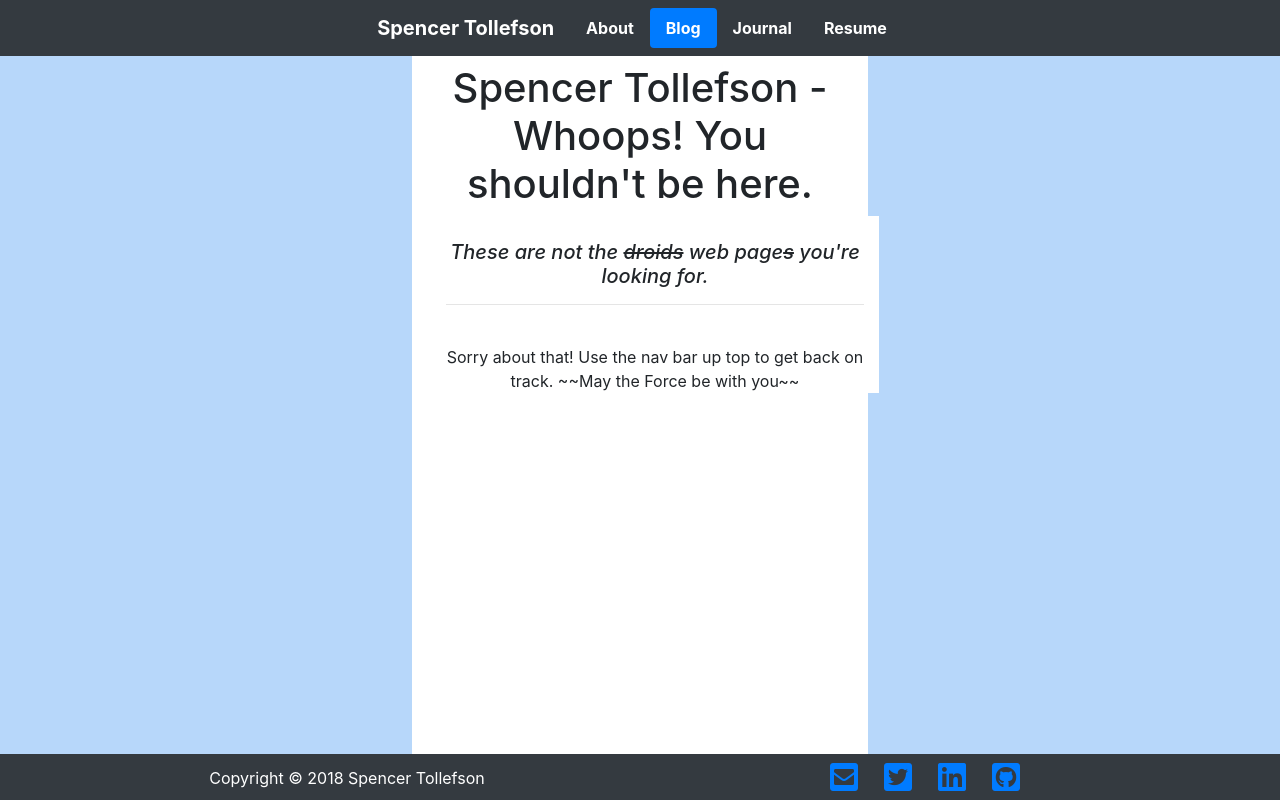
After one commit to spencertollefson/spencertollefson.com-website, a Django app: template blog/templates/400.html in a window 1280 px wide. The commit adds this page. Run offline with Django 3.2, Linux system fonts and the light colour scheme; the template is opened without the code that fills it, so the values that code supplies are empty; parts of the project's set-up code (start-up, migrations or seed data) failed here and were passed over; some libraries are stand-ins or nearby versions.

Commit message:
Add 400 and 500 error pages and slight Resume text change

```diff
--- /dev/null
+++ b/blog/templates/400.html
@@ -0,0 +1,18 @@
+{% extends 'blog/base.html' %}
+
+{% block title %} Whoops! Couldn't find that page {% endblock %}
+
+{% block Page-Header %}
+    <h1>Spencer Tollefson - Whoops! You shouldn't be here.</h1>
+{% endblock Page-Header %}
+
+{% block content %}
+<div class="container text-center">
+    <br>
+    <h5><i>These are not the <del>droids</del> web page<del>s</del> you're looking for.</i></h5>
+    <hr>
+    <br>
+    <p>Sorry about that! Use the nav bar up top to get back on track.
+    ~~May the Force be with you~~</p>
+</div>
+{% endblock content %}
--- a/blog/templates/blog/resume.html
+++ b/blog/templates/blog/resume.html
@@ -115,7 +115,6 @@
                  </table>
                  <p class="card-title">
                       <ul class="margin-for-ul">
-                          <li>Independently dedicated an estimated 1000+ hours studying core data science competencies</li>
                           <li>Created and instructed course based on student input that increased entrepreneurial skills of 8 local women</li>
                           <li>Reported to supervisors and collaborated with peers to implement numerous community projects from remote location</li>
                       </ul>
@@ -222,6 +221,7 @@
             <div class="card">
                 <p class="card-title">
                     <ul class="margin-for-ul">
+                        <li>Independently dedicated an estimated 1000+ hours studying core data science competencies</li>
                         <li>Certified Public Accountant (CPA) – Inactive</li>
                         <li>Spanish: Advanced-Low LPI score</li>
                     </ul>
```
Also changed, not shown: blog/templates/500.html (added, +18 -0 lines). Lines whose indentation alone changed are shown as unchanged.
